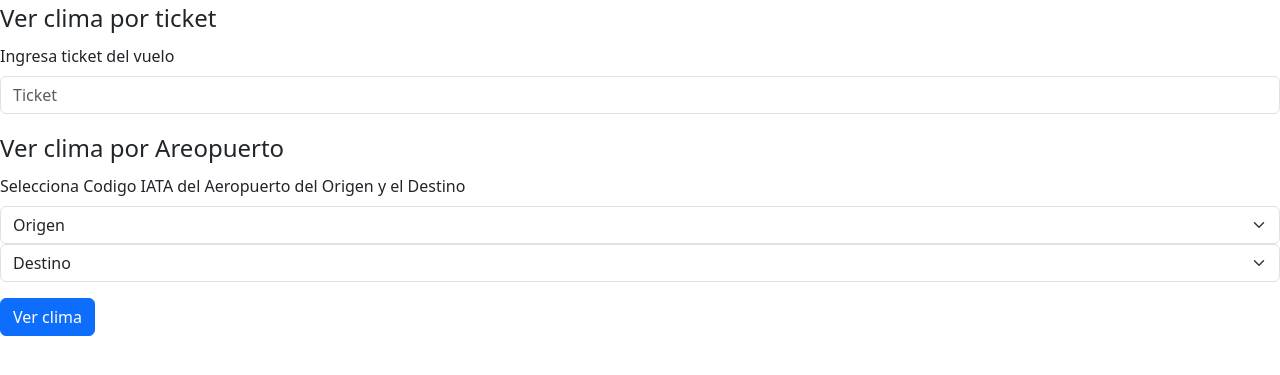
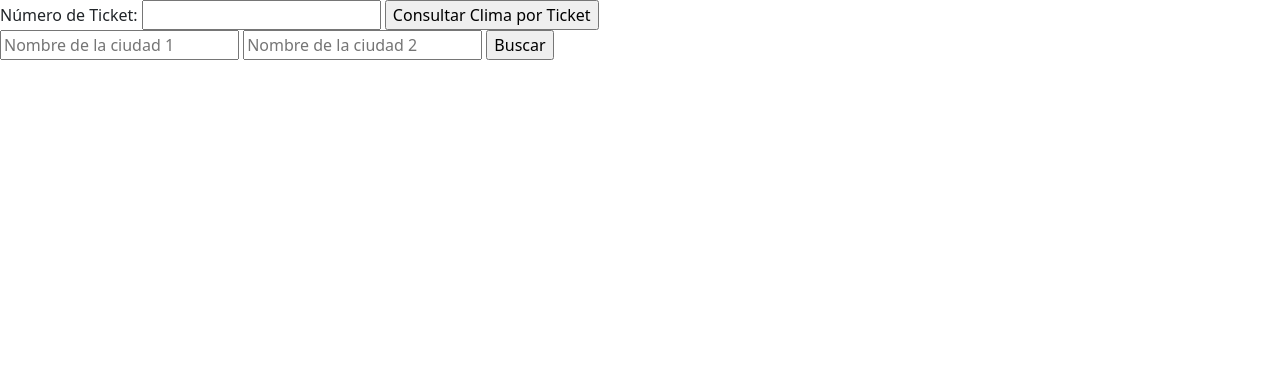
Before and after one commit to Zhatra/AeroClima, a Django app: page / in a window 1280 px wide. Shown: the top 375 px of the page. Run offline with Django 4.2, Linux system fonts and the light colour scheme.

Commit message:
update requirements.txt

```diff
--- a/clima/templates/clima/clima.html
+++ b/clima/templates/clima/clima.html
@@ -2,32 +2,18 @@
 
 {% block content %}
 
-  <form>
-    <fieldset>
-      <legend>Ver clima por ticket</legend>
-      <div class="mb-3">
-        <label for="ingresaTicket" class="form-label">Ingresa ticket del vuelo</label>
-        <input type="text" id="ingresaTicket" class="form-control" placeholder="Ticket">
-      </div>
-      <legend>Ver clima por Areopuerto</legend>
-      <div class="mb-3">
-        <label class="form-label">Selecciona Codigo IATA del Aeropuerto del Origen y el Destino</label>
-        <select class="form-select">
-            <option selected>Origen</option>
-            <option value="1">TAM</option>
-            <option value="2">MEX</option>
-            <option value="3">GDL</option>
-        </select>
-        <select class="form-select" aria-label="Default select example">
-            <option selected>Destino</option>
-            <option value="1">TAM</option>
-            <option value="2">MEX</option>
-            <option value="3">GDL</option>
-        </select>
-      </div>
-      <button type="submit" class="btn btn-primary">Ver clima</button>
-    </fieldset>
-  </form>
+
+<form method="post">
+  {% csrf_token %}
+        Número de Ticket: <input type="text" name="ticket_number">
+        <input type="submit" value="Consultar Clima por Ticket">
+</form>
+
+<form method="get">
+    <input type="text" name="city_name1" placeholder="Nombre de la ciudad 1">
+    <input type="text" name="city_name2" placeholder="Nombre de la ciudad 2">
+    <input type="submit" value="Buscar">
+</form>
 
 {% endblock content %}
 
```
Also changed, not shown: requirements.txt (+13 -0 lines).
